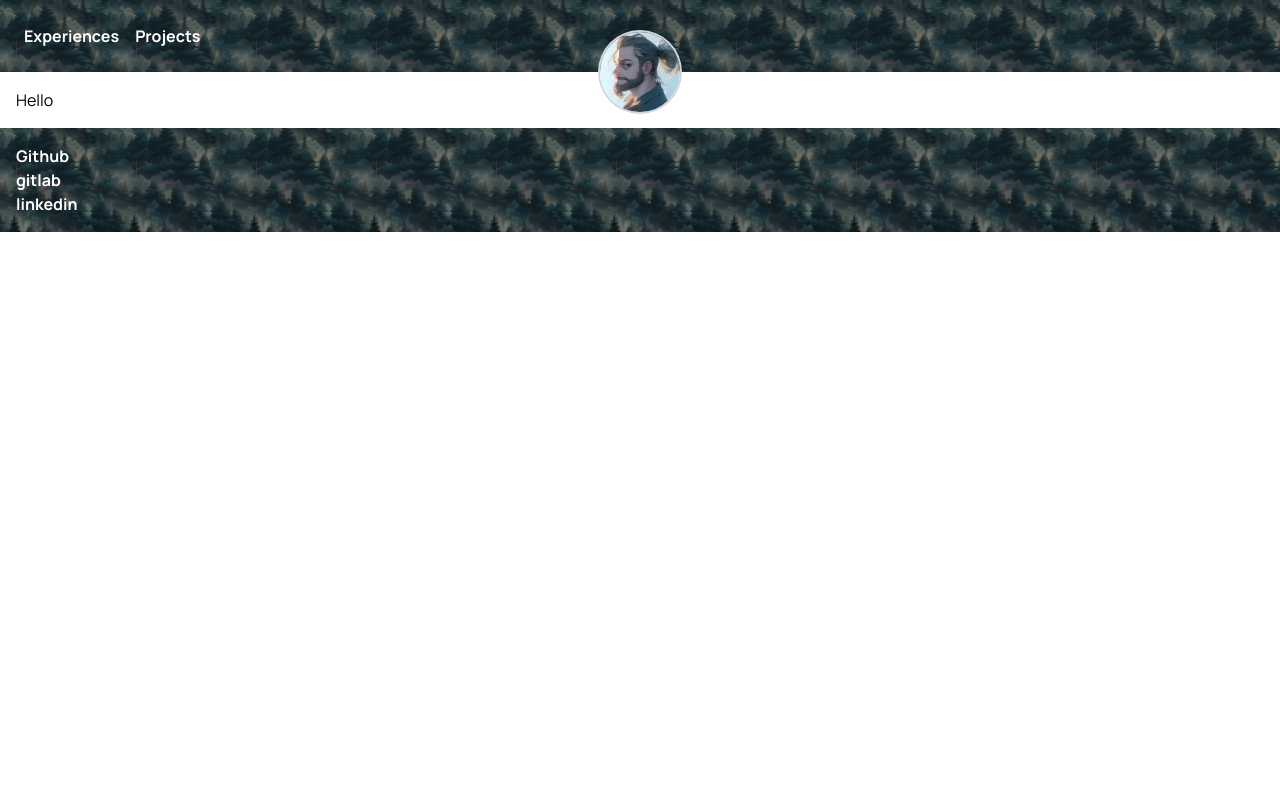
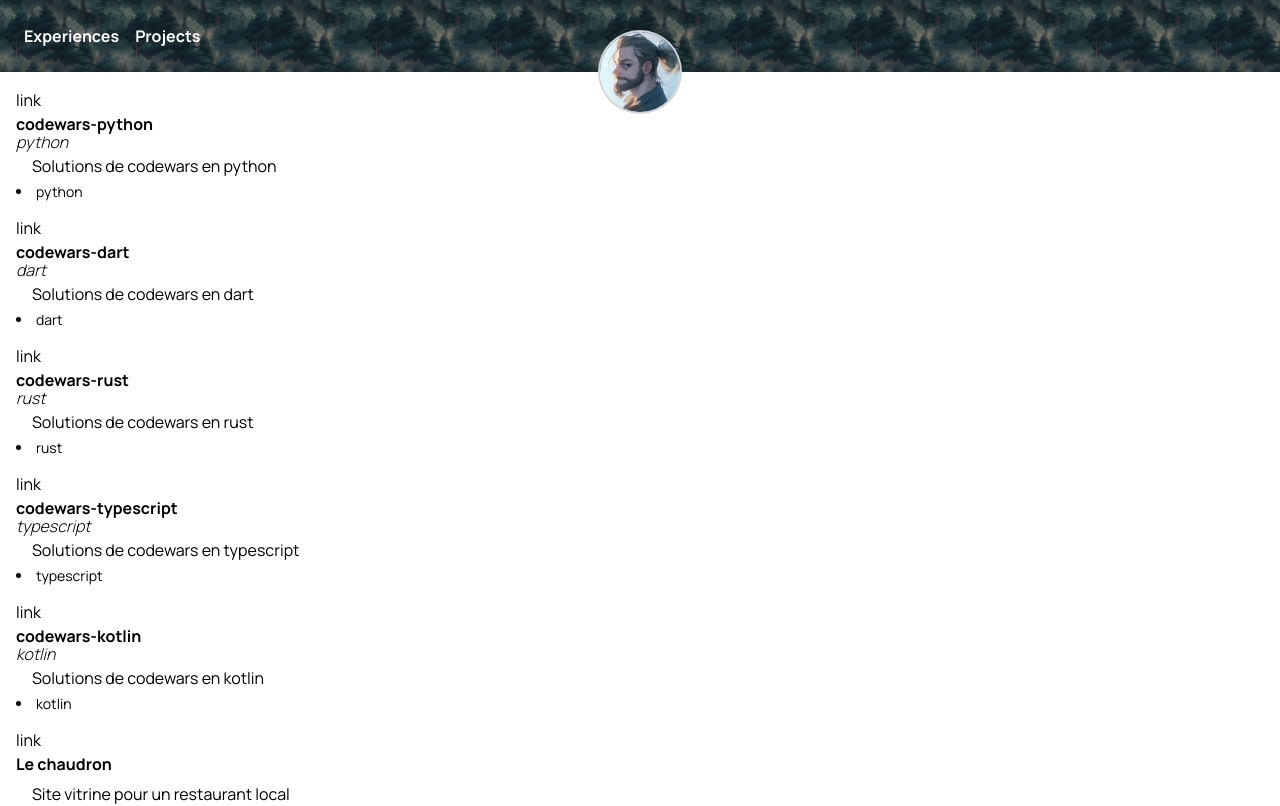
Before and after one commit to benmtz/b-mertz.com, a React (Vite) app: page /projects in a window 1280 px wide. Shown: the top 806 px of the page. Built offline with nearby package versions, Linux system fonts and the light colour scheme.

Commit message:
More components, better routing

```diff
--- a/src/Body.tsx
+++ /dev/null
@@ -1,11 +0,0 @@
-import Events from './Events';
-
-function Body() {
-  return (
-    <div >
-        <Events />
-    </div>
-  )
-}
-
-export default Body
--- a/src/Events.tsx
+++ /dev/null
@@ -1,42 +0,0 @@
-import { useEffect, useState } from 'react';
-
-function Events() {
-
-    const lang = "fr_FR"
-    const [events, setEvents] = useState([]);
-
-    useEffect(() => {
-        if (lang == "fr_FR") {
-            fetch(`/events/events.json`).then(res => res.json()).then(d => setEvents(d));
-        } else {
-            fetch(`/events/events.json`).then(res => res.json()).then(d => setEvents(d));
-        }
-    }, [])
-
-    return (
-        <>
-            {events.map((ev, eventIndex) =>
-                <div key={eventIndex}>
-                    <h3 className='pb-2'>
-                        <div>
-                            <div className='font-semibold'>{ev.name}</div>
-                            <div className='italic font-thin leading-3'>{ev.company}</div>
-                        </div>
-                        <div>
-                            <div className='leading-5'>{(new Date(ev.startDate)).toLocaleDateString(undefined, {month: "long", year: 'numeric'})} - {(new Date(ev.endDate)).toLocaleDateString(undefined, {month: "long", year: 'numeric'})}</div>
-                        </div>
-                    </h3>
-                    <ul className='pl-4 leading-5'>
-                        {ev.tasks.map((t, taskIndex) => <li key={`${taskIndex}${eventIndex}`} className='list-disc'>{t}</li>)}
-                    </ul>
-                    <div className='pt-2 pb-4 text-sm leading-4'>
-                        <span>Technologies : </span>
-                        {ev.technologies.join(", ")}
-                    </div>
-                </div>
-            )}
-        </>
-    )
-}
-
-export default Events
--- /dev/null
+++ b/src/components/ExperienceCard.tsx
@@ -0,0 +1,41 @@
+
+type Experience = {
+    name: string,
+    company: string,
+    startDate: string,
+    endDate: string,
+    tasks: string[],
+    technologies: string[]
+};
+
+type ExperienceCardProps = {
+    experience: Experience,
+};
+
+export function ExperienceCard({
+    experience,
+}: ExperienceCardProps) {
+
+    return (
+        <>
+            <h3 className='pb-2'>
+                <div>
+                    <div className='font-semibold'>{experience.name}</div>
+                    <div className='italic font-thin leading-3'>{experience.company}</div>
+                </div>
+                <div>
+                    <div className='leading-5'>{(new Date(experience.startDate)).toLocaleDateString(undefined, {month: "long", year: 'numeric'})} - {(new Date(experience.endDate)).toLocaleDateString(undefined, {month: "long", year: 'numeric'})}</div>
+                </div>
+            </h3>
+            <ul className='pl-4 leading-5'>
+                {experience.tasks.map(t => <li key={t} className='list-disc'>{t}</li>)}
+            </ul>
+            <div className='pt-2 pb-4 text-sm leading-4'>
+                <span>Technologies:</span>
+                {experience.technologies.join(", ")}
+            </div>
+        </>
+    )
+}
+
+export default ExperienceCard
--- a/src/Header.tsx
+++ b/src/components/Header.tsx
@@ -1,5 +1,5 @@
-import tiling from './assets/tiling_forest.png';
-import avatar from './assets/avatar.png';
+import tiling from '../assets/tiling_forest.png';
+import avatar from '../assets/avatar.png';
 import { Link } from 'react-router-dom';
 
 function Header() {
--- /dev/null
+++ b/src/components/ProjectCard.tsx
@@ -0,0 +1,38 @@
+
+type project = {
+    title: string,
+    main_stack: string,
+    content: string,
+    link: string,
+    stacks: string[],
+};
+
+type ProjectCardProps = {
+    project: project,
+};
+
+export function ProjectCard({
+    project,
+}: ProjectCardProps) {
+    return (
+        <>
+            <a href={project.link}>link</a>
+            <h3 className='pb-2'>
+                <div>
+                    <div className='font-semibold'>{project.title}</div>
+                    <div className='italic font-thin leading-3'>{project.main_stack}</div>
+                </div>
+                <div>
+                </div>
+            </h3>
+            <ul className='pl-4 leading-5'>
+                <div className='leading-5'>{project.content}</div>
+            </ul>
+            <div className='pt-2 pb-4 text-sm leading-4'>
+                {project.stacks.map(t => <li key={t} className='list-disc'>{t}</li>)}
+            </div>
+        </>
+    )
+}
+
+export default ProjectCard
--- a/src/routes/Experiences.tsx
+++ b/src/routes/Experiences.tsx
@@ -1,12 +1,24 @@
 
-import Events from "../Events";
+import { useEffect, useState } from "react";
+import ExperienceCard from "../components/ExperienceCard";
 
 export function Experiences() {
+    const lang = "fr_FR"
+    const [events, setEvents] = useState([]);
+
+    useEffect(() => {
+        if (lang == "fr_FR") {
+            fetch(`/events/events.json`).then(res => res.json()).then(d => setEvents(d));
+        } else {
+            fetch(`/events/events.json`).then(res => res.json()).then(d => setEvents(d));
+        }
+    }, [])
+
     return (
         <>
-            <Events />
+            {events.map((ev, eventIndex) => <ExperienceCard experience={ev} key={eventIndex} />)}
         </>
-    );
+    )
 }
 
 export default Experiences
--- a/src/routes/Projects.tsx
+++ b/src/routes/Projects.tsx
@@ -1,10 +1,23 @@
+import {useEffect, useState} from "react";
+import ProjectCard from "../components/ProjectCard.tsx";
 
 export function Projects() {
-    return (
-        <>
-            <div>Hello</div>
-        </>
-    );
+  const lang = "fr_FR"
+  const [projects, setProjects] = useState([]);
+
+  useEffect(() => {
+    if (lang == "fr_FR") {
+      fetch(`/projects/projects.json`).then(res => res.json()).then(d => setProjects(d));
+    } else {
+      fetch(`/projects/projects.json`).then(res => res.json()).then(d => setProjects(d));
+    }
+  }, [])
+
+  return (
+    <>
+      {projects.map((project, projectIndex) => <ProjectCard project={project} key={projectIndex}/>)}
+    </>
+  )
 }
 
 export default Projects
--- a/src/routes/root.tsx
+++ b/src/routes/root.tsx
@@ -1,6 +1,6 @@
 import { Outlet } from "react-router-dom";
-import Footer from "../Footer";
-import Header from "../Header";
+import Footer from "../components/Footer.tsx";
+import Header from "../components/Header.tsx";
 import tiling from "../assets/tiling_forest.png";
 
 export function Root() {
```
Also changed, not shown: src/main.tsx (+5 -5 lines), src/components/Footer.tsx (renamed from src/Footer.tsx).
